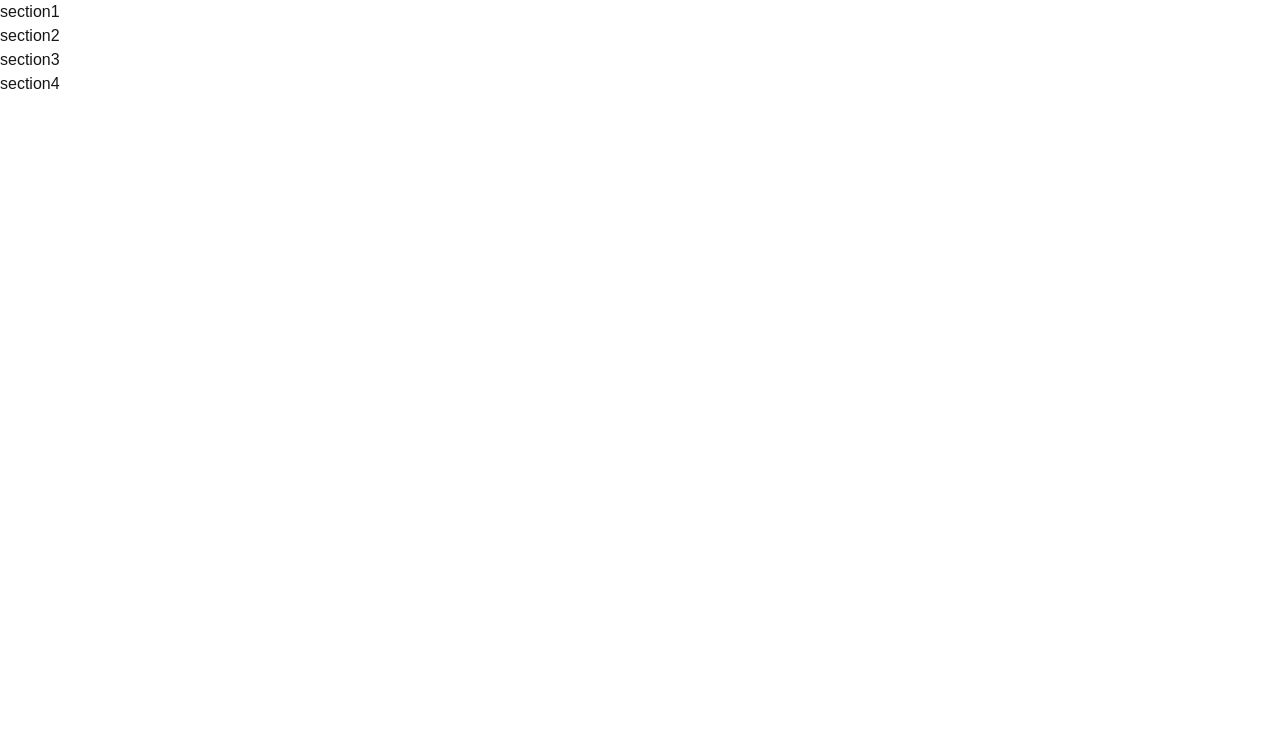
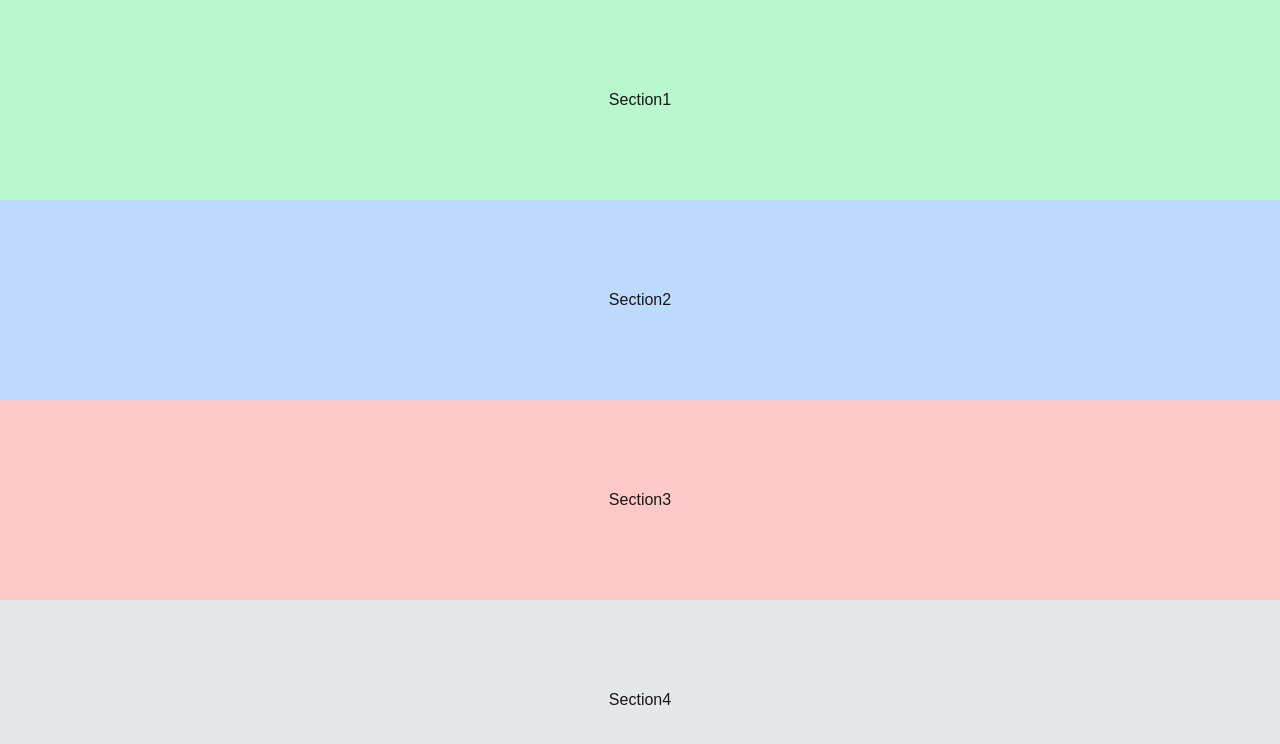
Before and after one commit to HSD-Istinye/hsd-website, a Next.js app in the folder hsd-istinye/: page / in a window 1280 px wide. Shown: the top 744 px of the page. Built offline with nearby package versions, Linux system fonts and the light colour scheme.

Commit message:
başlayabilirsiniz

```diff
--- a/hsd-istinye/src/app/page.tsx
+++ b/hsd-istinye/src/app/page.tsx
@@ -1,14 +1,16 @@
-import Image from "next/image";
+
 import Section4 from "./section-4";
 import Section3 from "./section-3";
 import Section2 from "./section-2";
 import Section1 from "./section-1";
 
 export default function Home() {
-  return (<div>
-    <Section1 />
-    <Section2 />
-    <Section3 />
-    <Section4 />
-  </div>);
+  return (
+  <div className="h-screen w-full flex flex-col">
+  <div className="flex-1"><Section1 /></div>
+  <div className="flex-1"><Section2 /></div>
+  <div className="flex-1"><Section3 /></div>
+  <div className="flex-1"><Section4 /></div>
+</div>
+  );
 }
--- a/hsd-istinye/src/app/section-1.tsx
+++ b/hsd-istinye/src/app/section-1.tsx
@@ -1,5 +1,5 @@
-import Image from "next/image";
 
-export default function section1() {
-  return (<div>section1</div>);
+
+export default function Section1() {
+  return (<div className="bg-green-200 p-5 text-center h-full flex items-center justify-center">Section1</div>);
 }
--- a/hsd-istinye/src/app/section-2.tsx
+++ b/hsd-istinye/src/app/section-2.tsx
@@ -1,5 +1,5 @@
-import Image from "next/image";
 
-export default function section2() {
-  return (<div>section2</div>);
+
+export default function Section2() {
+  return (<div className="bg-blue-200 p-5 text-center h-full flex items-center justify-center">Section2</div>);
 }
--- a/hsd-istinye/src/app/section-3.tsx
+++ b/hsd-istinye/src/app/section-3.tsx
@@ -1,5 +1,5 @@
-import Image from "next/image";
 
-export default function section3() {
-  return (<div>section3</div>);
+
+export default function Section3() {
+  return (<div className="bg-red-200 p-5 text-center h-full flex items-center justify-center">Section3</div>);
 }
--- a/hsd-istinye/src/app/section-4.tsx
+++ b/hsd-istinye/src/app/section-4.tsx
@@ -1,5 +1,5 @@
-import Image from "next/image";
 
-export default function section4() {
-  return (<div>section4</div>);
+
+export default function Section4() {
+  return (<div className="bg-gray-200 p-5 text-center h-full flex items-center justify-center">Section4</div>);
 }
```
